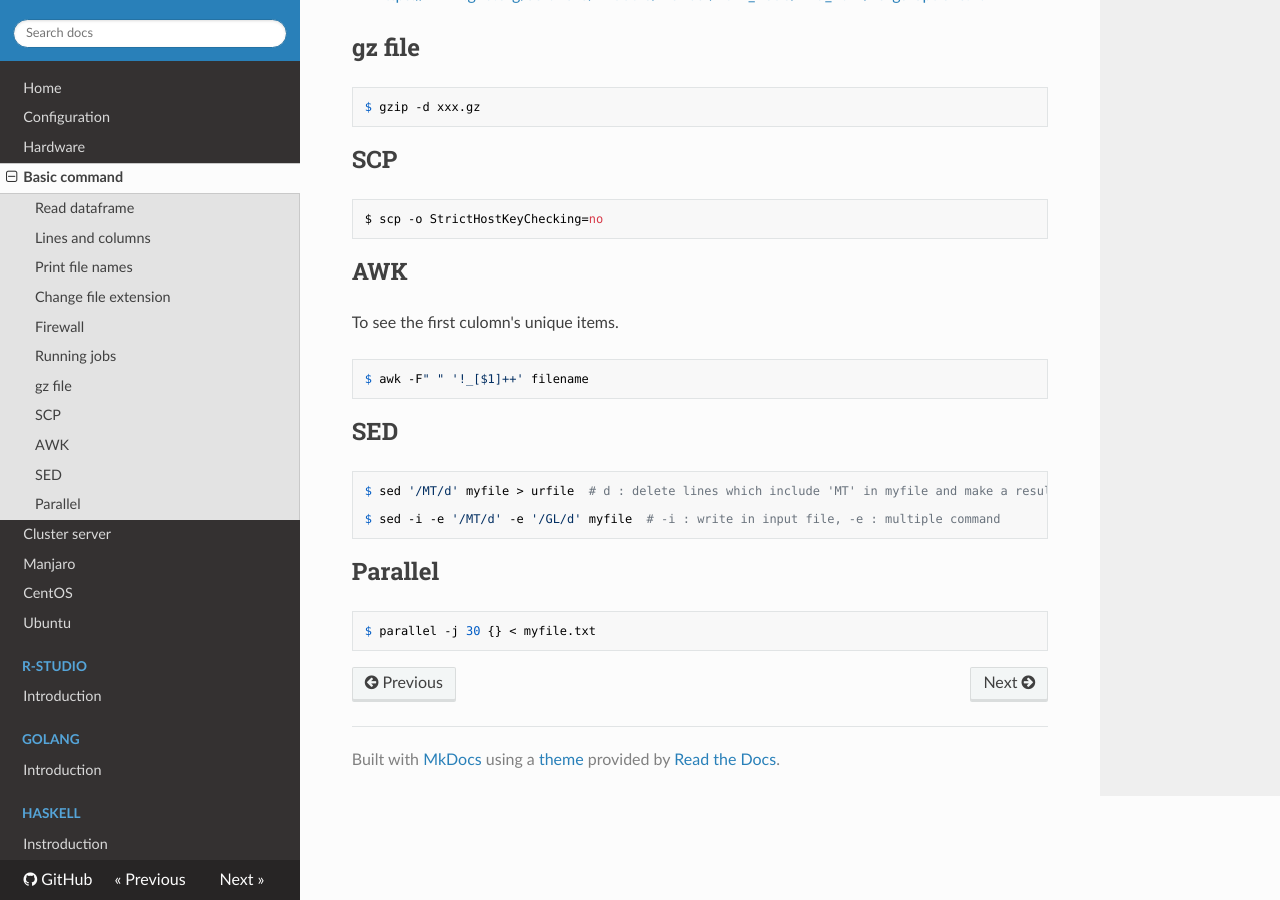
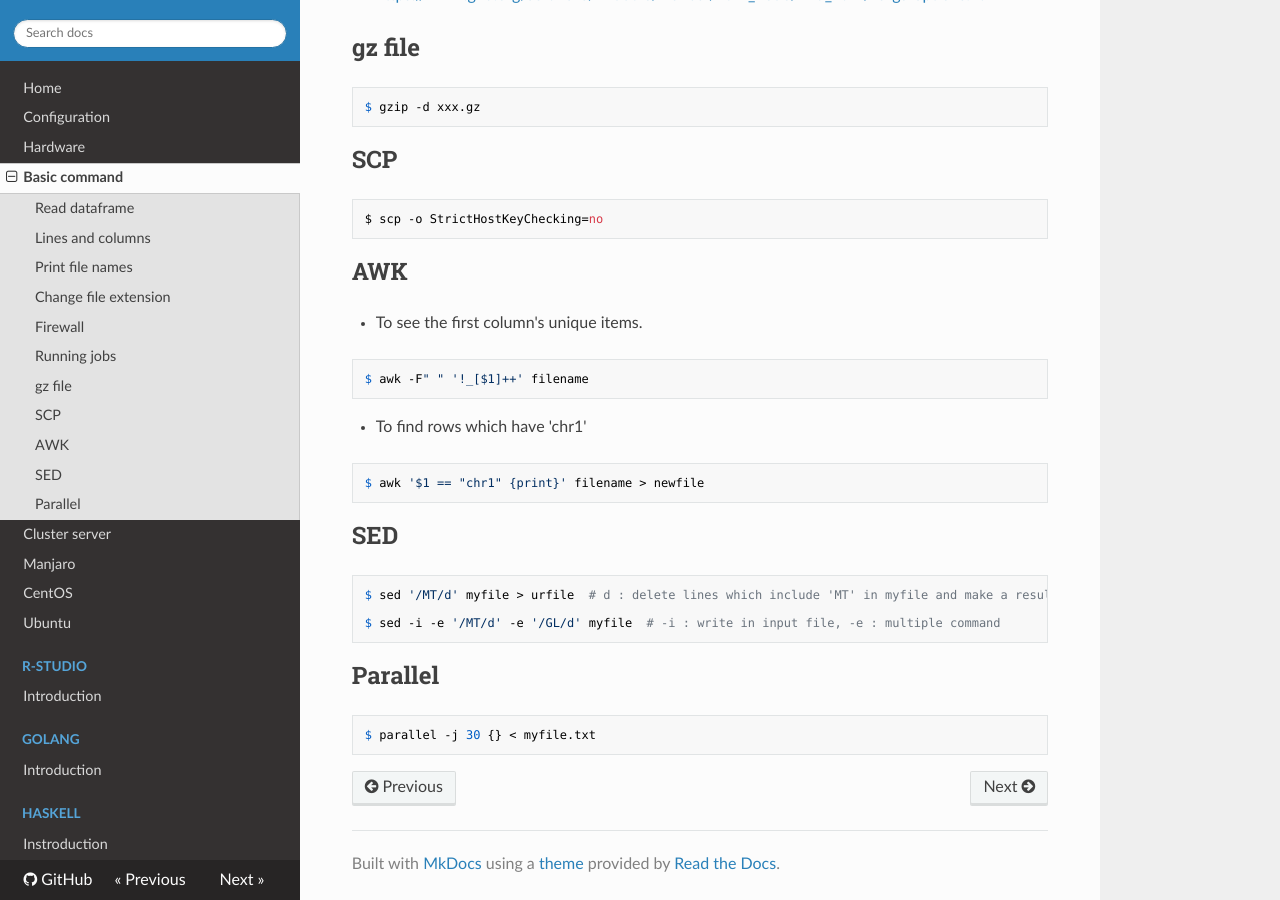
Before and after one commit to WonyoungCho/LINUX, an MkDocs documentation site: the page built from docs/basic_comm.md, in a window 1280 px wide and 900 px high, scrolled down 1796 px. Built offline with MkDocs 1.6.1, drawn with Linux system fonts in a browser that asks for light colours; nearby versions of some CDN libraries; old or Windows-style settings are respelled for this version of MkDocs.

Commit message:
Update basic_comm.md

````diff
--- a/docs/basic_comm.md
+++ b/docs/basic_comm.md
@@ -94,9 +94,13 @@ $ scp -o StrictHostKeyChecking=no
 ```
 
 ## AWK
-To see the first culomn's unique items.
+- To see the first column's unique items.
 ```
 $ awk -F" " '!_[$1]++' filename
+```
+- To find rows which have 'chr1'
+```
+$ awk '$1 == "chr1" {print}' filename > newfile
 ```
 
 ## SED
````
